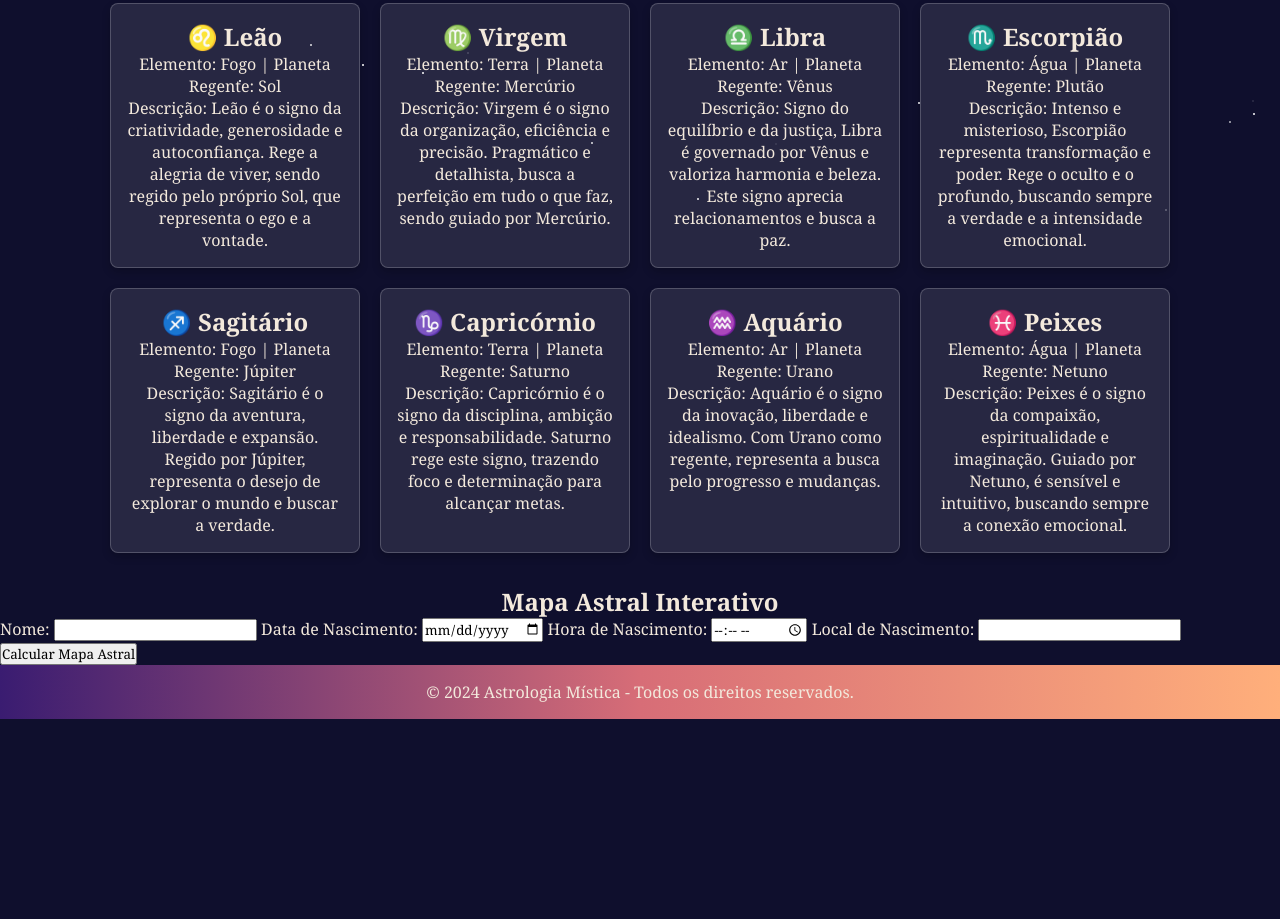
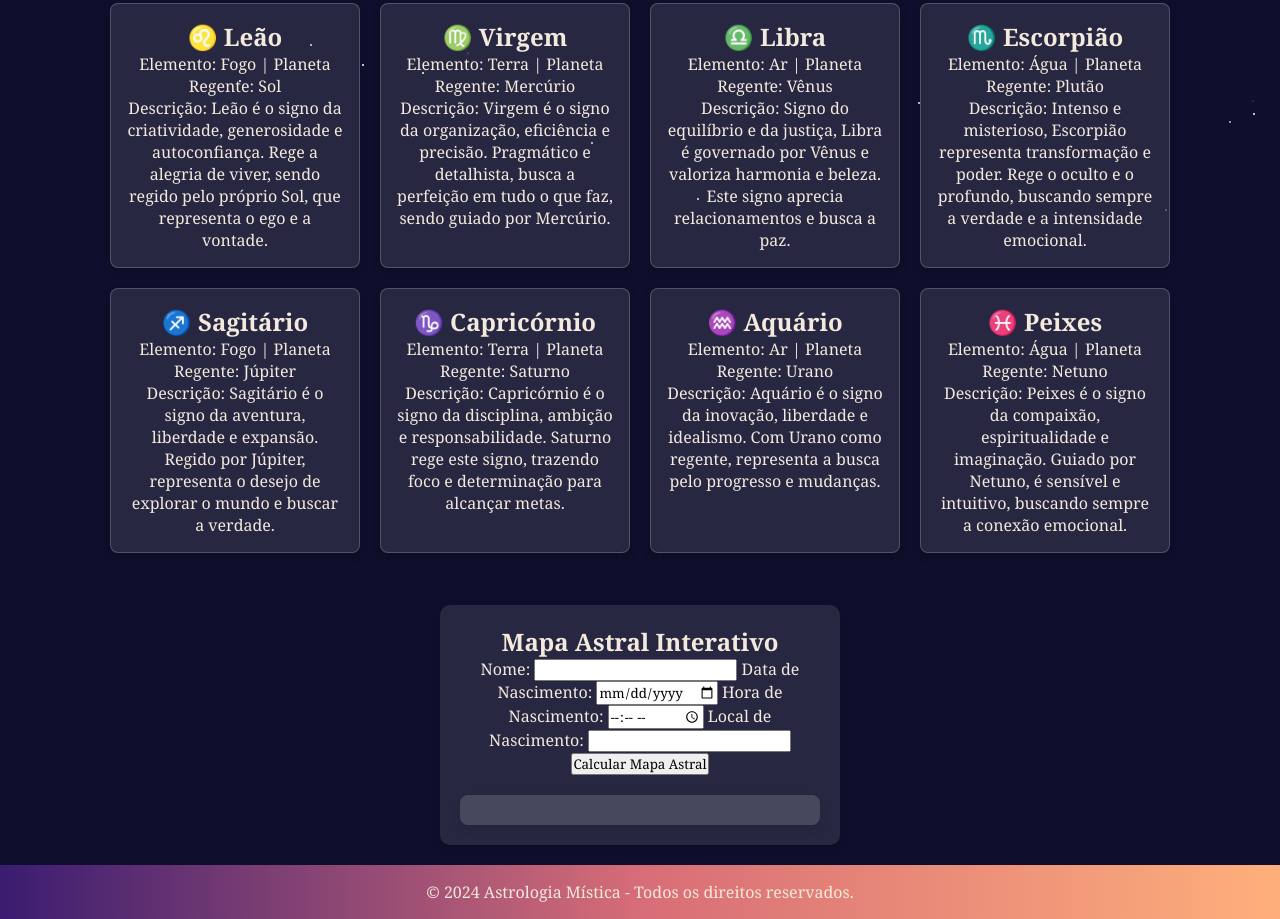
Before and after one commit to Natanael-cloud/siteAstrologia, a plain HTML site: page mapaastral.html in a window 1280 px wide. Shown: the part 582-1501 px from the top of the page. Before the commit the page ends 1301 px from the top, so only its background shows below. Drawn offline with Linux system fonts and the light colour scheme.

Commit message:
alterar elementos do mapa astral interativo

```diff
--- a/style.css
+++ b/style.css
@@ -225,3 +225,21 @@ footer {
   transform: scale(1.03);
   box-shadow: 0 4px 8px rgba(255, 175, 123, 0.5);
 }
+
+.mapa-astral-form {
+  text-align: center;
+  max-width: 400px;
+  margin: 20px auto;
+  padding: 20px;
+  background: rgba(255, 255, 255, 0.1);
+  border-radius: 10px;
+  box-shadow: 0 4px 8px rgba(0, 0, 0, 0.2);
+}
+
+#resultadoMapaAstral {
+  margin-top: 20px;
+  padding: 15px;
+  background: rgba(255, 255, 255, 0.15);
+  border-radius: 8px;
+  box-shadow: 0 4px 8px rgba(0, 0, 0, 0.1);
+}
```
